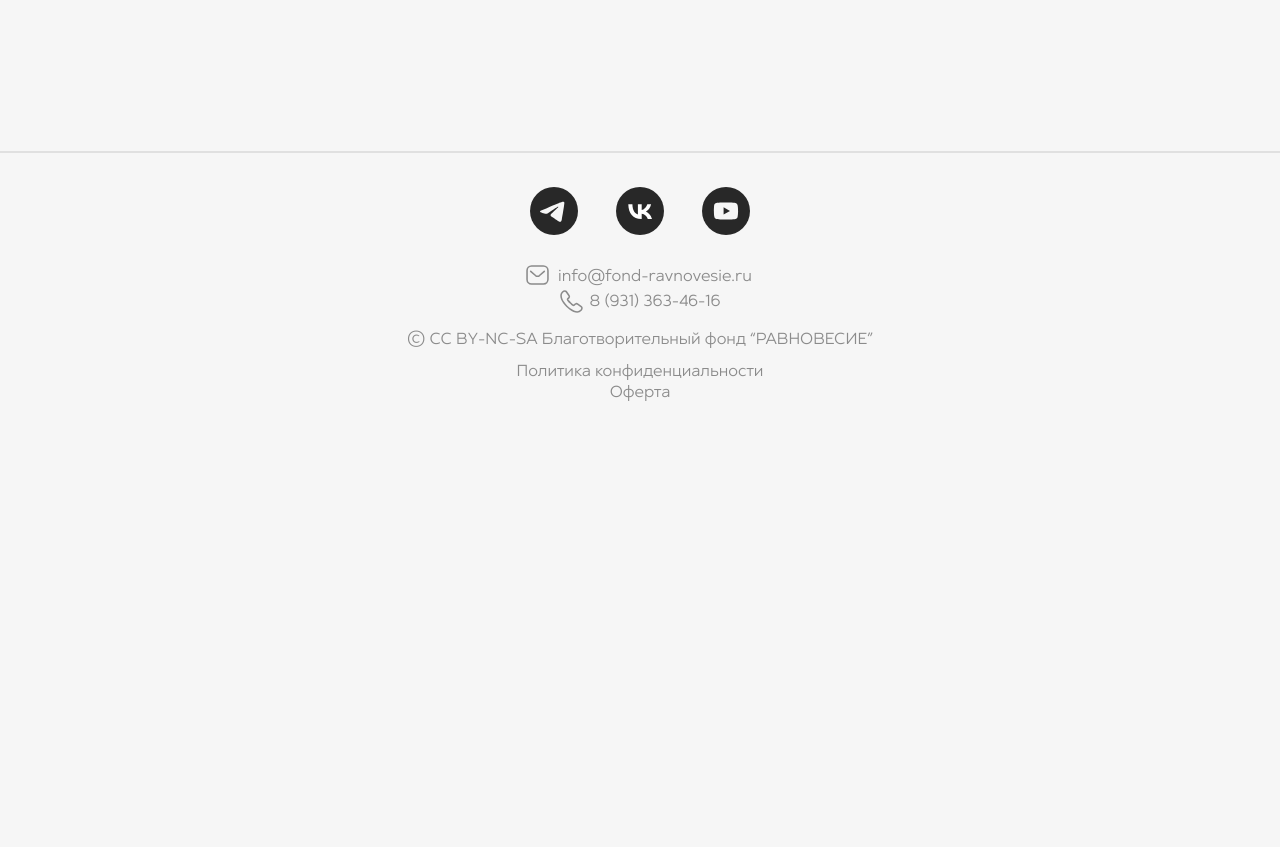
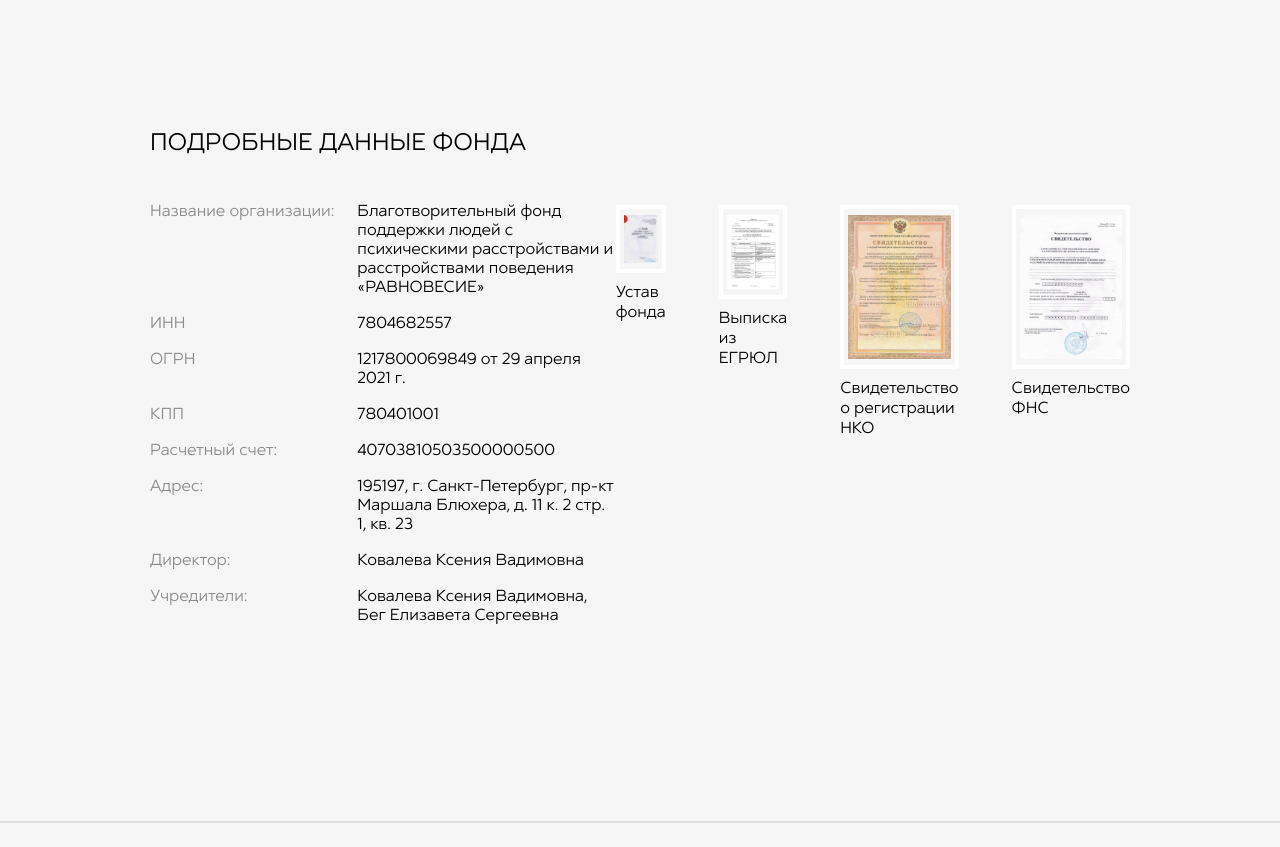
Before and after one commit to thirdmadman/fond-ravnovesie.ru_2023, a Next.js app: page /reports in a window 1280 px wide. Shown: the part 560-1407 px from the top of the page. Before the commit the page ends 975 px from the top, so only its background shows below. Built offline with nearby package versions, Linux system fonts and the light colour scheme.

Commit message:
feat: update SectionLegalInfo

```diff
--- a/src/app/reports/page.tsx
+++ b/src/app/reports/page.tsx
@@ -3,6 +3,7 @@ import '../../styles/reports/reports.scss';
 import { Footer } from '@/components/Footer';
 import { Metadata } from 'next';
 import { SectionReports } from '@/components/reports/SectionReports';
+import { SectionLegalInfo } from '@/components/reports/SectionLegalInfo';
 
 export const metadata: Metadata = {
   title: 'Отчёты | Благотворительный фонд Равновесие',
@@ -16,6 +17,7 @@ export default function Reports() {
       <div className="container">
         <Header />
         <SectionReports />
+        <SectionLegalInfo />
         <Footer />
       </div>
     </div>
--- a/src/components/reports/SectionLegalInfo.tsx
+++ b/src/components/reports/SectionLegalInfo.tsx
@@ -1,4 +1,6 @@
 import '../../styles/reports/sectionLegalInfo.scss';
+import { fondLegalPapers } from '@/fondLegalPapers';
+import { LegalPaperCard } from './LegalPaperCard';
 
 export function SectionLegalInfo() {
   return (
@@ -6,28 +8,32 @@ export function SectionLegalInfo() {
       <div className="section-legal-info__data legal-data">
         <h2>Подробные данные фонда</h2>
 
-        <div className="legal-data__data">
-          <p>Название организации:</p>
+        <div className="legal-data__data data">
+          <p className="data__heading">Название организации:</p>
           <p>
             Благотворительный фонд поддержки людей с психическими расстройствами и расстройствами поведения «РАВНОВЕСИЕ»
           </p>
-          <p>ИНН</p>
+          <p className="data__heading">ИНН</p>
           <p>7804682557</p>
-          <p>ОГРН</p>
+          <p className="data__heading">ОГРН</p>
           <p>1217800069849 от 29 апреля 2021 г.</p>
-          <p>КПП</p>
+          <p className="data__heading">КПП</p>
           <p>780401001</p>
-          <p>Расчетный счет:</p>
+          <p className="data__heading">Расчетный счет:</p>
           <p>40703810503500000500</p>
-          <p>Адрес:</p>
+          <p className="data__heading">Адрес:</p>
           <p>195197, г. Санкт-Петербург, пр-кт Маршала Блюхера, д. 11 к. 2 стр. 1, кв. 23</p>
-          <p>Директор:</p>
+          <p className="data__heading">Директор:</p>
           <p>Ковалева Ксения Вадимовна</p>
-          <p>Учредители:</p>
+          <p className="data__heading">Учредители:</p>
           <p>Ковалева Ксения Вадимовна, Бег Елизавета Сергеевна</p>
         </div>
       </div>
-      <div className="section-legal-info__papers legal-papers">!</div>
+      <div className="section-legal-info__papers legal-papers">
+        {fondLegalPapers.data.map((el) => (
+          <LegalPaperCard {...el} key={el.link} />
+        ))}
+      </div>
     </section>
   );
 }
--- a/src/styles/reports/sectionLegalInfo.scss
+++ b/src/styles/reports/sectionLegalInfo.scss
@@ -3,6 +3,9 @@
   min-height: 520px;
   padding-left: 150px;
   padding-right: 150px;
+
+  display: flex;
+  justify-content: space-between;
 
   .section-legal-info__data {
   }
@@ -23,11 +26,21 @@
       gap: 17px 23px;
       line-height: 19px;
     }
+
+    .data {
+      .data__heading {
+        color: #8B8B8B;
+      }
+    }
   }
 
   .section-legal-info__papers {
+
   }
 
   .legal-papers {
+    margin-top: 75px;
+    display: flex;
+    gap: 53px;
   }
 }
```
